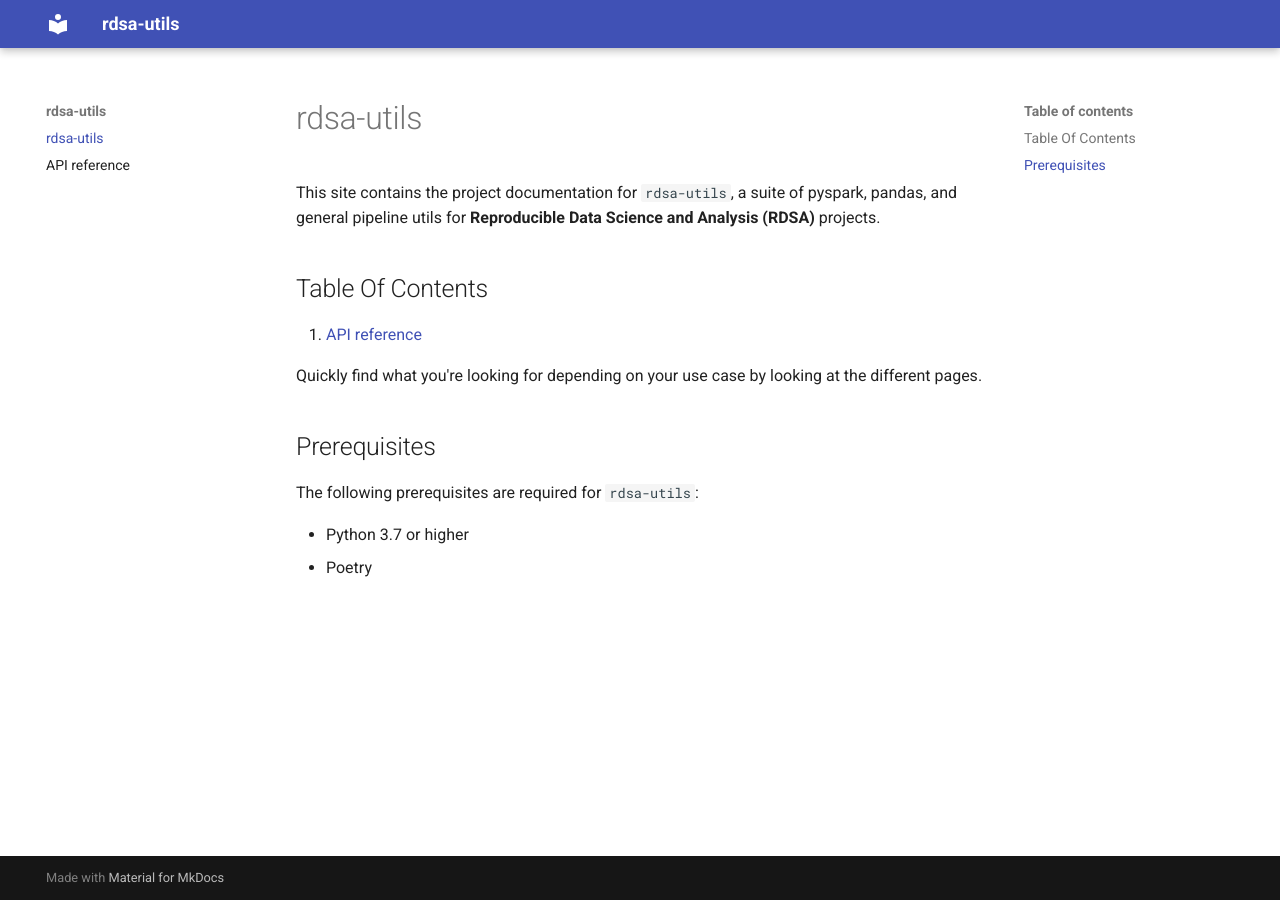
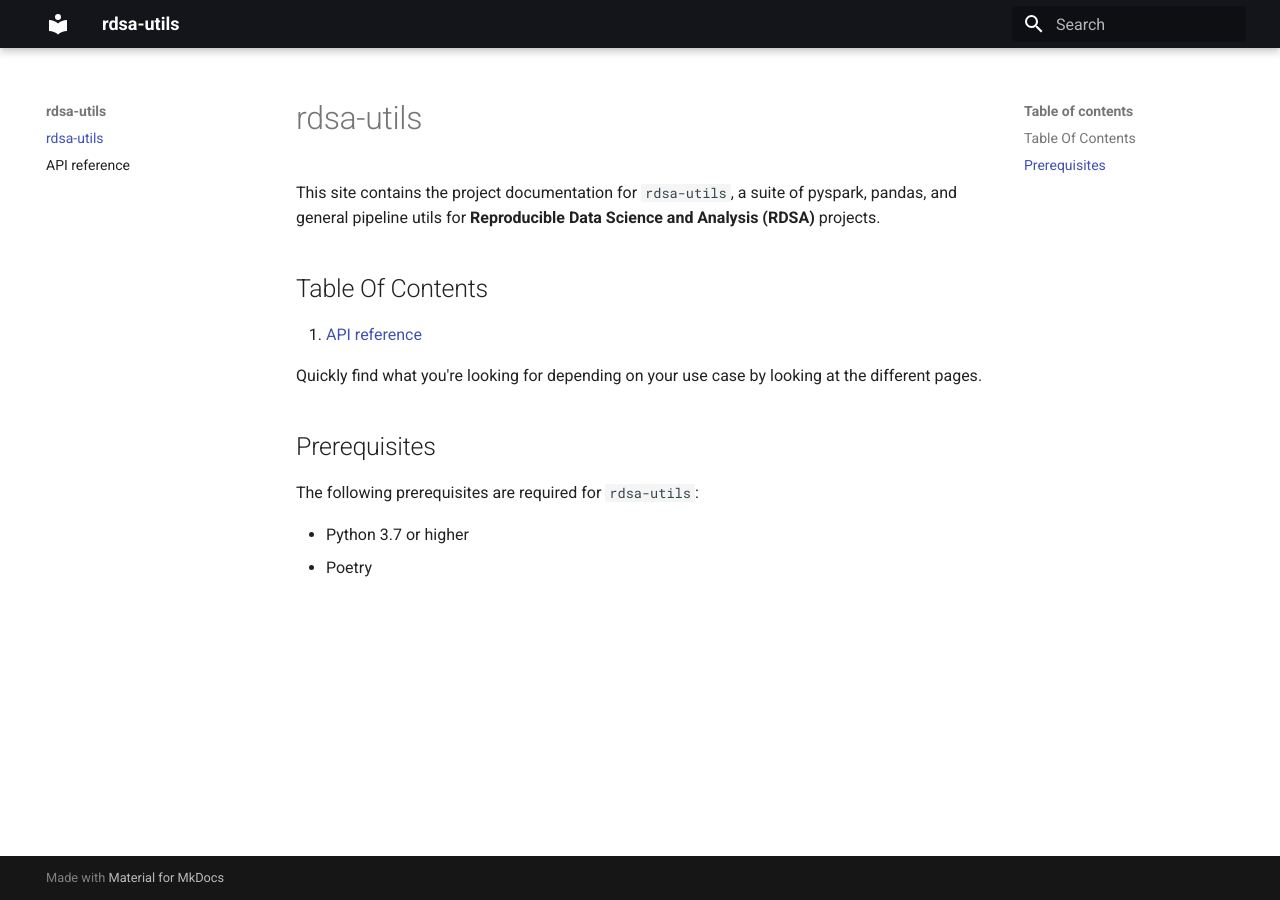
Before and after one commit to ONSdigital/rdsa-utils, an MkDocs documentation site: the page built from docs/index.md, in a window 1280 px wide. Built offline with MkDocs 1.6.1 and Material for MkDocs 9.7.7, drawn with Linux system fonts in a browser that asks for light colours.

Commit message:
mkdocs-material: Black Colour Scheme & Search Plugin

```diff
--- a/mkdocs.yml
+++ b/mkdocs.yml
@@ -2,6 +2,8 @@ site_name: rdsa-utils
 
 theme:
   name: "material"
+  palette:
+    primary: black
 
 plugins:
   - mkdocstrings:
@@ -14,6 +16,7 @@ plugins:
             show_source: False
             show_root_heading: True
             merge_init_into_class: True
+  - search
 
 nav:
   - rdsa-utils: index.md
```
Also changed, not shown: CHANGELOG.md (+1 -0 lines).
